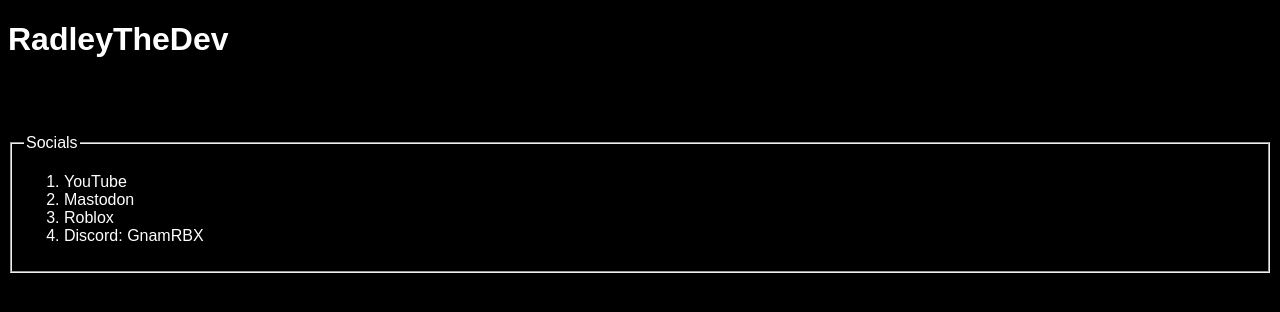
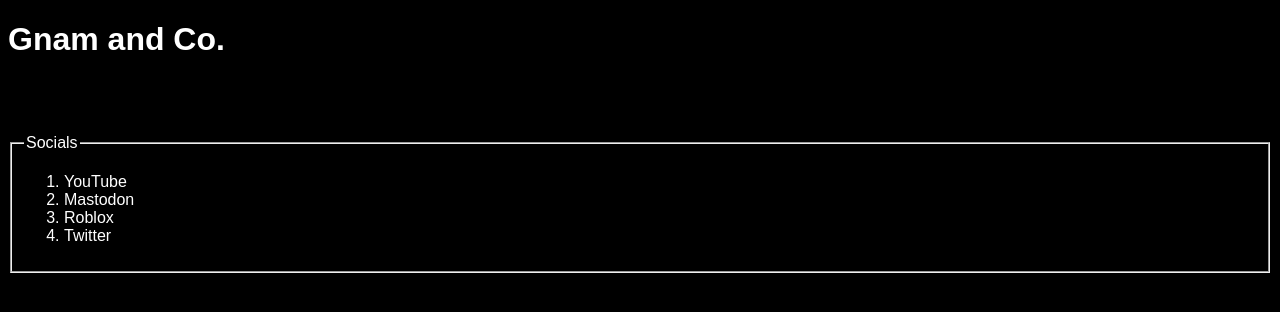
Before and after one commit to gnamrbx/gnamrbx.github.io, a plain HTML site: page index.html in a window 1280 px wide. Drawn offline with Linux system fonts and the light colour scheme.

Commit message:
gnam, not radley actually

```diff
--- a/index.html
+++ b/index.html
@@ -1,12 +1,12 @@
 <!DOCTYPE html>
 <html>
     <head>
-        <title>Radley's Website</title>
+        <title>Gnam and Co.</title>
         <meta name="viewport" content="width=device-width, initial-scale=1.0">
         <link rel="stylesheet" href="styles.css">
     </head>
     <body>
-        <h1>RadleyTheDev</h1>
+        <h1>Gnam and Co.</h1>
         <br><br><br>
 
         <fieldset>
@@ -22,7 +22,7 @@
                     <a href="https://www.roblox.com/users/5437761065/profile">Roblox</a>
                 </li>
                 <li>
-                    Discord: GnamRBX
+                    <a href="https://twitter.com/GnamRBX">Twitter</a>
                 </li>
             </ol>
         </fieldset>
```
